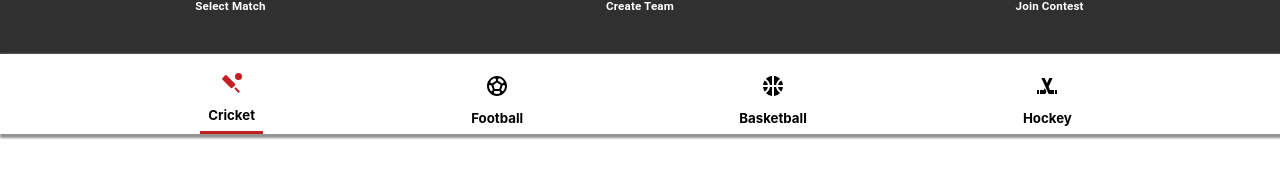
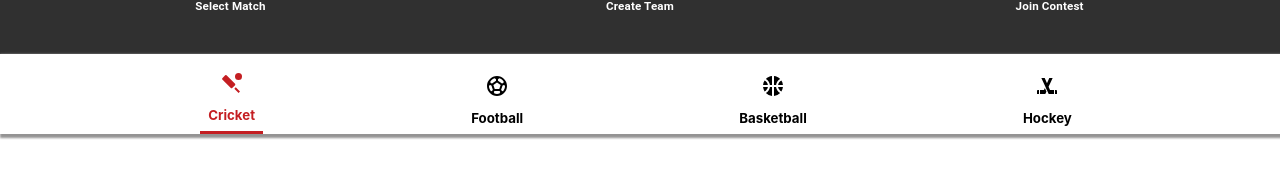
Before and after one commit to rajeshmn47/dream-11-clone, a React (Create React App) app: page /home in a window 1280 px wide. Shown: the part 138-316 px from the top of the page. Built offline with nearby package versions, Linux system fonts and the light colour scheme.

Commit message:
make it better

```diff
--- a/src/components/home.css
+++ b/src/components/home.css
@@ -11,6 +11,7 @@
 .selectgame{
     border-bottom: 3px solid #C41E22;
     text-align: center;
+    color:#C41E22;
 }
 .hometopicon{
   text-align: center;
```
